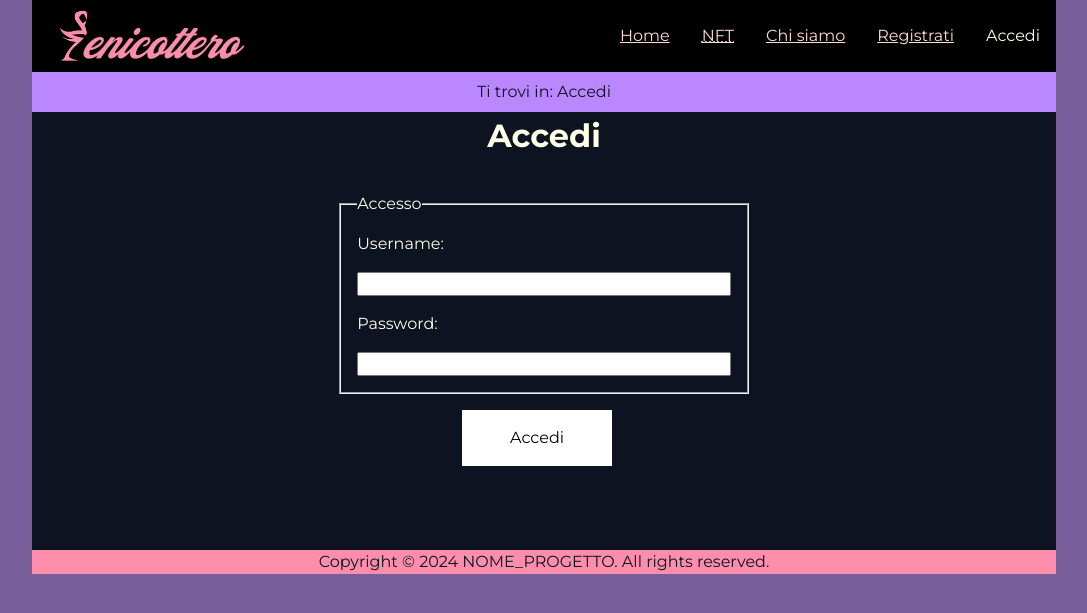
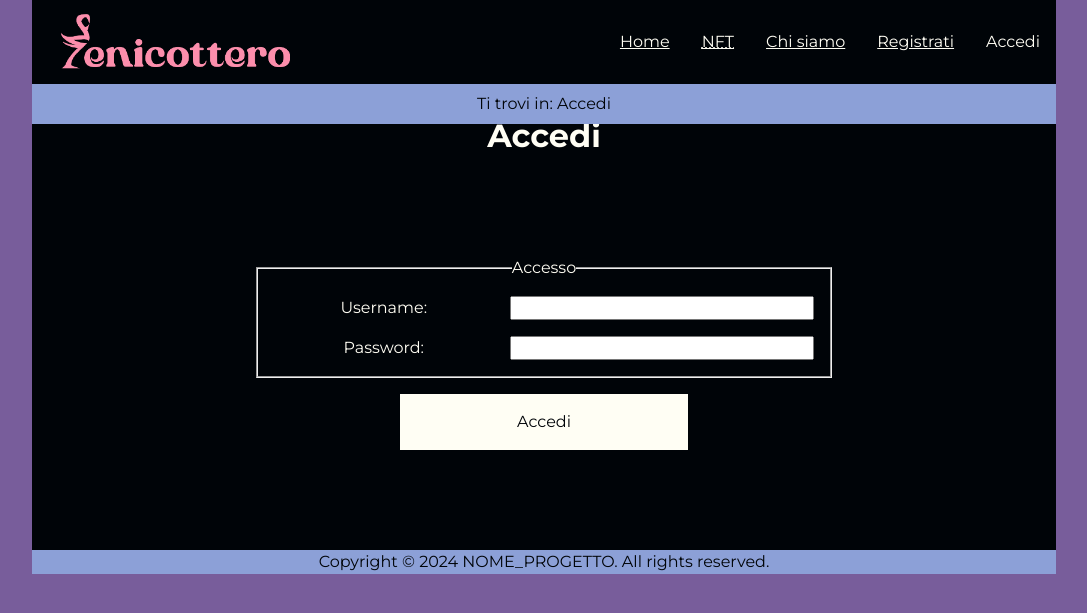
Before and after one commit to Giuseppe5000/TecWeb, a PHP site: page /accedi.html in a window 1280 px wide. Shown: the top 613 px of the page, without its empty margins (96-1183 px from the left). Run offline with PHP 8.4, Linux system fonts and the light colour scheme.

Commit message:
sistemato i contrasti dei colori e la posizione del bottone delle pagine accedi e registrati

```diff
--- a/src/mini.css
+++ b/src/mini.css
@@ -41,3 +41,12 @@ PAGINA NFT
 #searchBar {
     margin-top: 11em;
 }
+
+/*
+===========================
+PAGINA REGISTRATI E ACCEDI
+===========================
+*/
+#accesso-form input[type="submit"], #regist-form input[type="submit"] {
+    margin: 1.5em;
+}
--- a/src/style.css
+++ b/src/style.css
@@ -2,15 +2,16 @@
 
 :root {
     --bgcolor: #785D9B;
-    --bgcolor-help: pink;
-    --txtcolor: #FFFFE8;
-    --breadcolor: #BB87FF;
-    --contenttxtcolor: #000;
-    --contentbgcolor: #0D1321;
-    --linkcolor: #FFD8D8;
-    --visitedcolor: #A454FF;
-    --footerbgcolor: #Fc8eac;
-    --footercolor: #0D1321;
+    --bgcolor-help: #ffbdcf;
+    --txtcolor: #FFFEF4;
+    --breadcolor: #8CA0D7;
+    --contenttxtcolor: #000408;
+    --contentbgcolor: #000408;    ;
+    --linkcolor: #FFFEF4;
+    --visitedcolor: #C0469D;
+    --footerbgcolor: #8CA0D7;
+    --footercolor: #000408;
+    --logocolor: #Fc8eac;
 }
 
 /*  colori precedenti
@@ -24,6 +25,17 @@
     --visitedcolor: pink;
     --footerbgcolor: pink;
     --footercolor: black;
+
+    --bgcolor: #785D9B;
+    --bgcolor-help: pink;
+    --txtcolor: #FFFFE8;
+    --breadcolor: #BB87FF;
+    --contenttxtcolor: #000;
+    --contentbgcolor: #0D1321;
+    --linkcolor: #FFD8D8;
+    --visitedcolor: #A454FF;
+    --footerbgcolor: #Fc8eac;
+    --footercolor: #0D1321;
 */
 
 * {
@@ -37,7 +49,6 @@ html {
     color: var(--txtcolor);
     background-color: var(--bgcolor);
 }
-
 
 body {
     font-size: 100%;
@@ -55,9 +66,9 @@ a:visited {
 }
 
 .button {
-    background-color: white;
+    background-color: var(--txtcolor);
     border: none;
-    color: black;
+    color: var(--contentbgcolor);
     padding: 16px 32px;
     text-align: center;
     text-decoration: none;
@@ -69,7 +80,7 @@ a:visited {
 }
 
 .button:hover {
-  background-color: pink;
+  background-color: var(--bgcolor-help);
 }
 
 /*
@@ -84,11 +95,11 @@ header {
     text-align: center;
     top: 0;
     position: fixed;
-    background-color: black;
+    background-color: var(--contentbgcolor);
 }
 
 header h1 {
-    padding: 0.5em 4em;
+    padding: 1em 5em;
     margin-left: 1em;
     background-image: url(./assets/logo.png);
     background-size: contain;
@@ -255,23 +266,6 @@ form {
     margin-right: 2em;
 }
 
-#regist-form fieldset, #accesso-form fieldset {
-    display: flex;
-    flex-wrap: wrap;
-    gap: 1em;
-    padding: 1em;
-}
-
-#regist-form label, #accesso-form label {
-    flex: 1 1 40%;
-    min-width: 150px;
-}
-
-#regist-form input, #accesso-form input {
-    flex: 1 1 55%;
-    min-width: 150px;
-}
-
 /*
 ==============
 SEZIONE FOOTER
@@ -300,40 +294,21 @@ div+main {
 }
 
 /*
-==============
-PAGINA ACCESSO
-==============
+===========================
+PAGINA REGISTRATI E ACCEDI
+===========================
 */
-
-#accesso-form {
-    margin-left: 30%;
-    margin-right: 30%;
-    padding-bottom: 5em;
-    text-align: left;
+#accesso-form input[type="submit"], #regist-form input[type="submit"] {
+    margin-top: 1em;
+    margin-left: 25%;
+    margin-right: 25%;
+    min-width: 120px;
 }
 
-#accesso-form input[type="submit"] {
-    margin-top: 1em;
-    margin-left: 30%;
-    margin-right: 30%;
-}
-
-/*
-=================
-PAGINA REGISTRATI
-=================
-*/
-#regist-form {
-    margin-left: 30%;
-    margin-right: 30%;
-    padding-bottom: 5em;
-    text-align: left;
-}
-
-#regist-form input[type="submit"] {
-    margin-top: 1em;
-    margin-left: 30%;
-    margin-right: 30%;
+#accesso-form, #regist-form {
+    display: flex;
+    flex-direction: column;
+    padding: 4em 12em 6em;
 }
 
 #regist-form fieldset:first-child {
```
Also changed, not shown: src/assets/logo.png.
